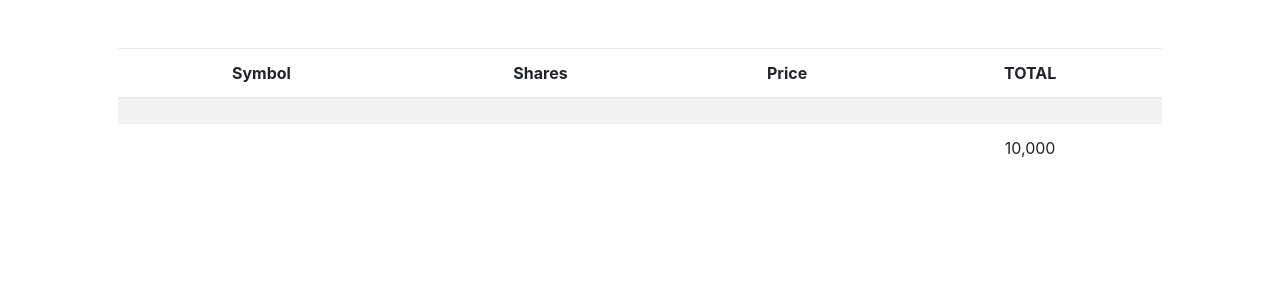
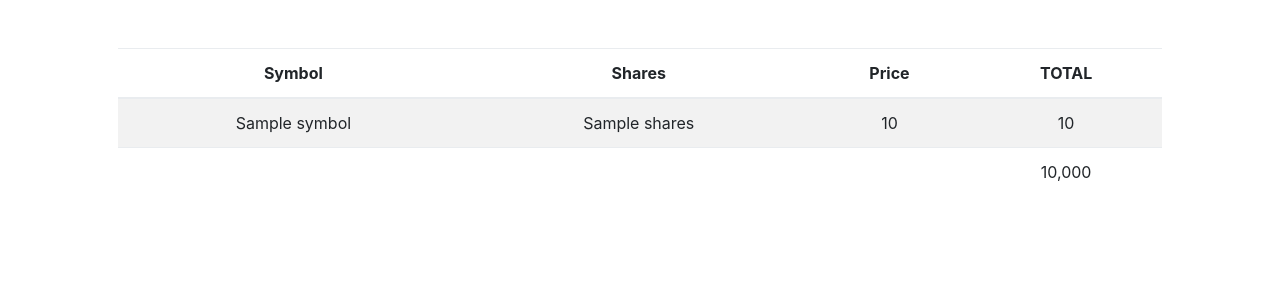
Before and after one commit to umanchanda/CS50, a Flask app: template pset7/finance/templates/index.html in a window 1280 px wide. Shown: the part 76-376 px from the top of the page. Run offline with Flask 2, Linux system fonts and the light colour scheme; the template is opened without the code that fills it: most values are stand-ins (such as "Sample title", 1, 10 or a date in 2020); some libraries are stand-ins or nearby versions.

Commit message:
fixed buy

```diff
--- a/pset7/finance/application.py
+++ b/pset7/finance/application.py
@@ -45,15 +45,14 @@ def buy():
     if request.method == "POST":
 
         stock = lookup(request.form.get("symbol").upper())
-        try:
-            shares_bought = int(request.form.get("shares"))
-        except:
-            return apology("Invalid number of shares", 400)
-
         if not stock:
             return apology("Stock not found", 400)
 
-        if shares_bought < 0:
+        try:
+            shares_bought = int(request.form.get("shares"))
+            if shares_bought < 0:
+                return apology("Invalid number of shares", 400)
+        except:
             return apology("Invalid number of shares", 400)
 
         money = db.execute("SELECT cash FROM users WHERE id=:id", id=session["user_id"])
@@ -62,20 +61,19 @@ def buy():
 
         money_left = money_available - shares_bought * stock_price
 
-        if money_left < 0 or not money_left:
+        if money_left < 0:
             return apology("Invalid Funds", 400)
 
         db.execute("UPDATE users SET cash=:cash WHERE id=:id", cash=money_left, id=session["user_id"])
+        db.execute("INSERT INTO histories (symbol, shares, price, id) VALUES (:symbol, :shares, :price, :id)", symbol=stock["symbol"], shares=shares_bought, price=stock_price, id=session["user_id"])
 
-        db.execute("INSERT INTO histories (symbol, shares, price, id) VALUES (:symbol, :shares, :price, :id)", symbol=stock, shares=shares_bought, price=stock_price, id=session["user_id"])
-
-        num_shares = db.execute("SELECT shares FROM histories WHERE id=:id AND symbol=:symbol", id=session["user_id"], symbol=stock)
+        num_shares = db.execute("SELECT shares FROM histories WHERE id=:id AND symbol=:symbol", id=session["user_id"], symbol=stock["symbol"])
 
         if not num_shares:
-            portfolio = db.execute("INSERT INTO portfolio (user_id, symbol, shares, price, total) VALUES (:user_id, :symbol, :shares, :price, :total)", user_id=session["user_id"], symbol=stock, shares=shares_bought, price=stock_price, total=shares_bought * stock_price)
+            portfolio = db.execute("INSERT INTO portfolio (id, symbol, shares, price, total) VALUES (:id, :symbol, :shares, :price, :total)", id=session["user_id"], symbol=stock["symbol"], shares=str(shares_bought), price=stock_price, total=shares_bought * stock_price)
         else:
-            new_shares = num_shares + shares_bought
-            db.execute("UPDATE portfolio SET shares=:shares WHERE user_id=:id AND symbol=:symbol)", shares=new_shares, id=session["user_id"], symbol=stock)
+            new_shares = str(int(num_shares[0]["shares"]) + shares_bought)
+            db.execute("UPDATE portfolio SET shares=:shares WHERE id=:id AND symbol=:symbol", shares=str(new_shares), id=session["user_id"], symbol=stock["symbol"])
 
         return render_template("index.html")
     else:
@@ -86,6 +84,7 @@ def buy():
 @login_required
 def history():
     """Show history of transactions"""
+
     return apology("TODO")
 
 
--- a/pset7/finance/templates/index.html
+++ b/pset7/finance/templates/index.html
@@ -22,10 +22,10 @@
         </tfoot>
         {% for stock in stocks %}
         <tr>
-            <td></td>
-            <td></td>
-            <td></td>
-            <td></td>
+            <td>{{ stock.symbol }}</td>
+            <td>{{ stock.shares }}</td>
+            <td>{{ stock.price }}</td>
+            <td>{{ total }}</td>
         </tr>
         {% endfor %}
     </table>
```
Also changed, not shown: pset7/finance/finance.db.
